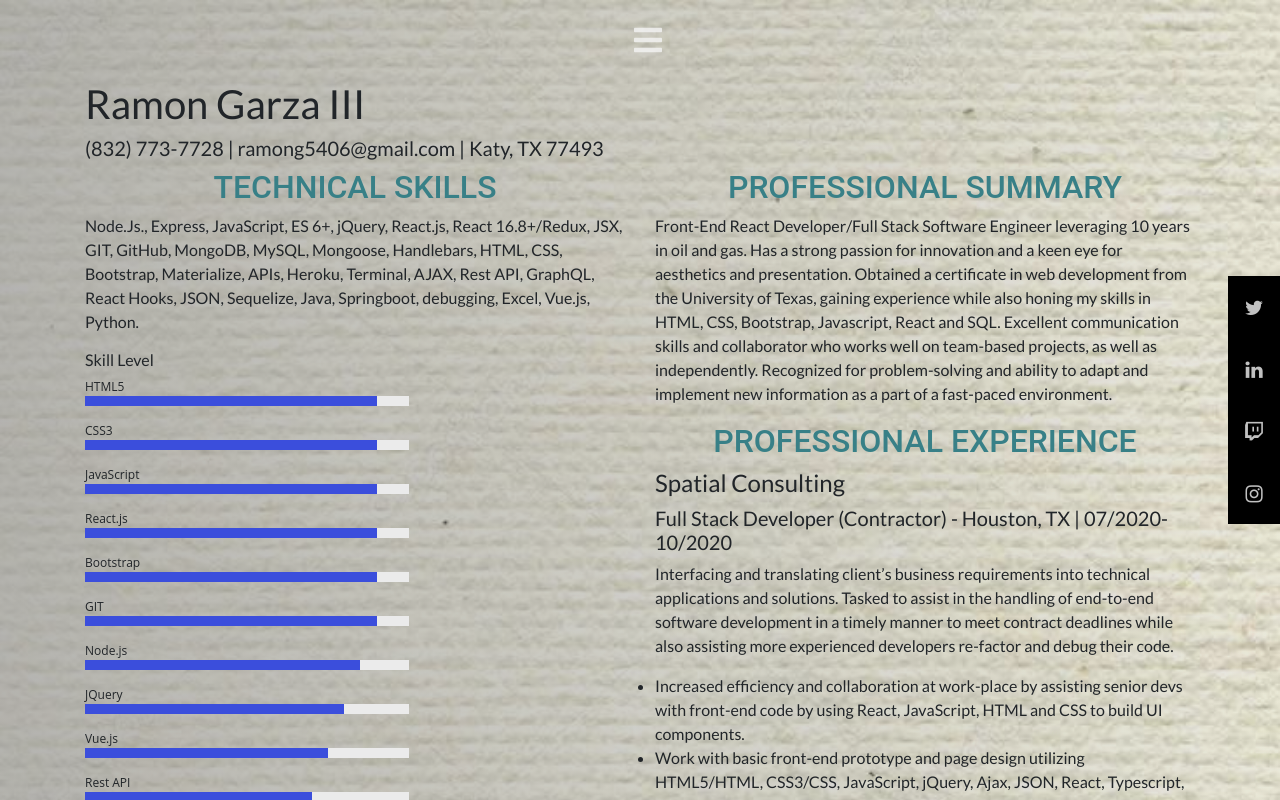
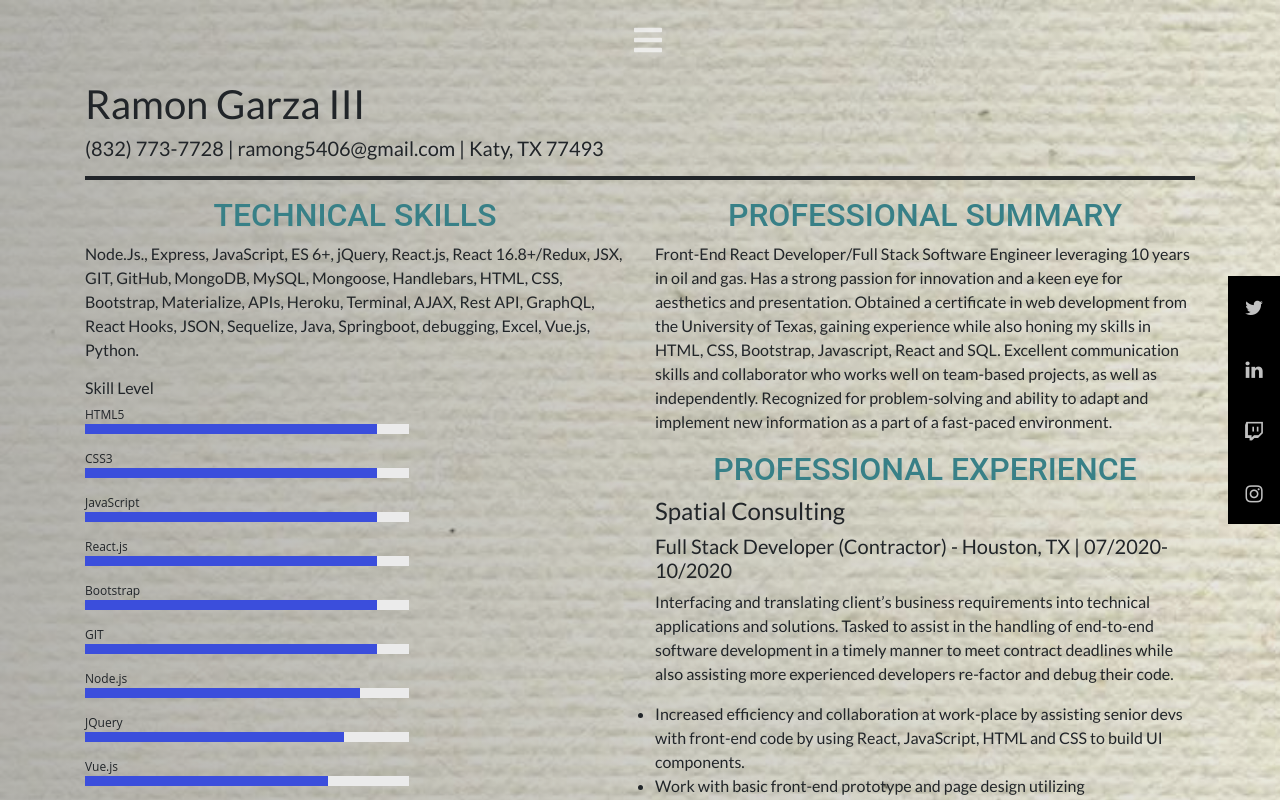
Before and after one commit to Ramong06/portfolio-website, a React (Create React App) app: page /resume in a window 1280 px wide. Shown: the top 800 px of the page. Built offline with nearby package versions, Linux system fonts and the light colour scheme; the HTML template or start-up script is replaced by a standard one.

Commit message:
added line under header on resume page

```diff
--- a/src/App.css
+++ b/src/App.css
@@ -74,3 +74,7 @@
 hr.about-line {
   border: 1px solid whitesmoke;
 }
+
+hr.resume_line {
+  border: 2px solid;
+}
--- a/src/pages/Resume.js
+++ b/src/pages/Resume.js
@@ -16,6 +16,7 @@ const Resume = () => {
                 <Sidebar />
                 <h1 className="resumeTitle">Ramon Garza III</h1>
                 <h5 className="resumeInfoHeader">(832) 773-7728 | ramong5406@gmail.com | Katy, TX 77493</h5>
+                <hr className="resume_line"/>
                 <Row>
                 <Col size="md-4 sm-6 justify-content-md-center">
                 <div>
```
